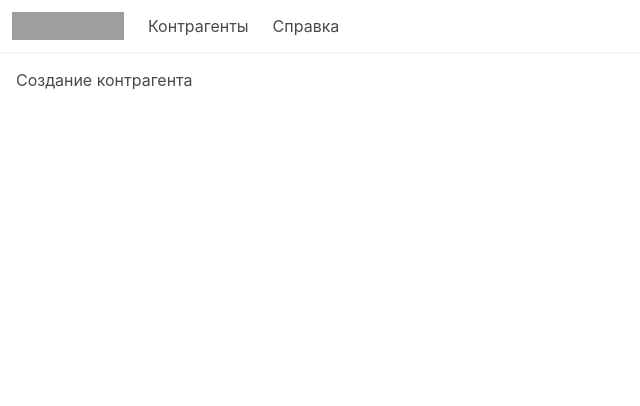
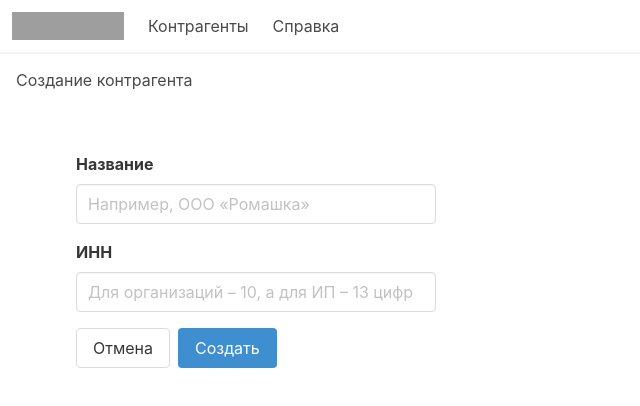
Before and after one commit to bobpulaski/vv, a Vue app: page /companies/create in a window 1280 px wide. Shown: the top 406 px of the page, without its empty margins (0-640 px from the left). Built offline with nearby package versions, Linux system fonts and the light colour scheme; grey boxes are pictures that could not be loaded.

Commit message:
12-12-2022-job

```diff
--- a/src/App.vue
+++ b/src/App.vue
@@ -1,5 +1,3 @@
-// TODO - Установть title для страниц
-
 <template>
   <div>
     <nav
--- a/src/views/CompaniesView.vue
+++ b/src/views/CompaniesView.vue
@@ -6,7 +6,7 @@
       </div>
       <div class="column">
         <router-link :to="{ name: 'companies-create' }" class="is-pulled-right">
-          <button class="button is-info">
+          <button class="button is-info is-small" title="Создать контрагента">
             <i class="fa-regular fa-square-plus"></i>
           </button>
         </router-link>
@@ -65,6 +65,7 @@
       :companyId="companyId"
       :companyName="companyName"
       @companyHasBeenDeleted="getAllComapnies"
+      @isSuccessfullyCreated="alarm"
     ></DeleteConfirmModal>
   </div>
 </template>
@@ -101,6 +102,10 @@ export default {
       let modalWindow = document.getElementById("confirm-modal");
       modalWindow.classList.add("is-active");
     },
+
+    alarm() {
+      console.log("234");
+    },
   },
 
   mounted() {
--- a/src/views/CompanyCreate.vue
+++ b/src/views/CompanyCreate.vue
@@ -1,15 +1,67 @@
 <template>
-    <div>
-        <h1>Создание контрагента</h1>
+  <div>
+    <h1>Создание контрагента</h1>
+    <div class="section">
+      <div class="container">
+        <div class="column is-one-third">
+          <div class="control mb-4">
+            <label class="label">Название</label>
+            <input
+              id="name"
+              class="input"
+              type="text"
+              name="name"
+              placeholder="Например, ООО «Ромашка»"
+              v-model="companyData.name"
+            />
+          </div>
+          <div class="control mb-4">
+            <label class="label">ИНН</label>
+            <input
+              id="inn"
+              class="input"
+              type="text"
+              name="inn"
+              placeholder="Для организаций – 10, а для ИП – 13 цифр"
+              v-model="companyData.inn"
+            />
+          </div>
+          <div class="buttons">
+            <button class="button" @click="$router.back()">Отмена</button>
+            <button class="button is-info" @click="createCompany">
+              Создать
+            </button>
+          </div>
+        </div>
+      </div>
     </div>
+  </div>
 </template>
 
 <script>
-    export default {
+import axios from "axios";
 
-    }
+export default {
+  data() {
+    return {
+      companyData: {
+        name: "",
+        inn: null,
+      },
+    };
+  },
+
+  methods: {
+    async createCompany() {
+      await axios
+        .post("http://127.0.0.1:5000/api/company", this.companyData)
+        .then((response) => {
+          this.$emit("isSuccessfullyCreated");
+          this.$router.back();
+        });
+    },
+  },
+};
 </script>
 
-<style lang="scss" scoped>
-
-</style>
+<style lang="scss" scoped></style>
```
Also changed, not shown: 1 other file (tests, documents, lock files or other folders).
